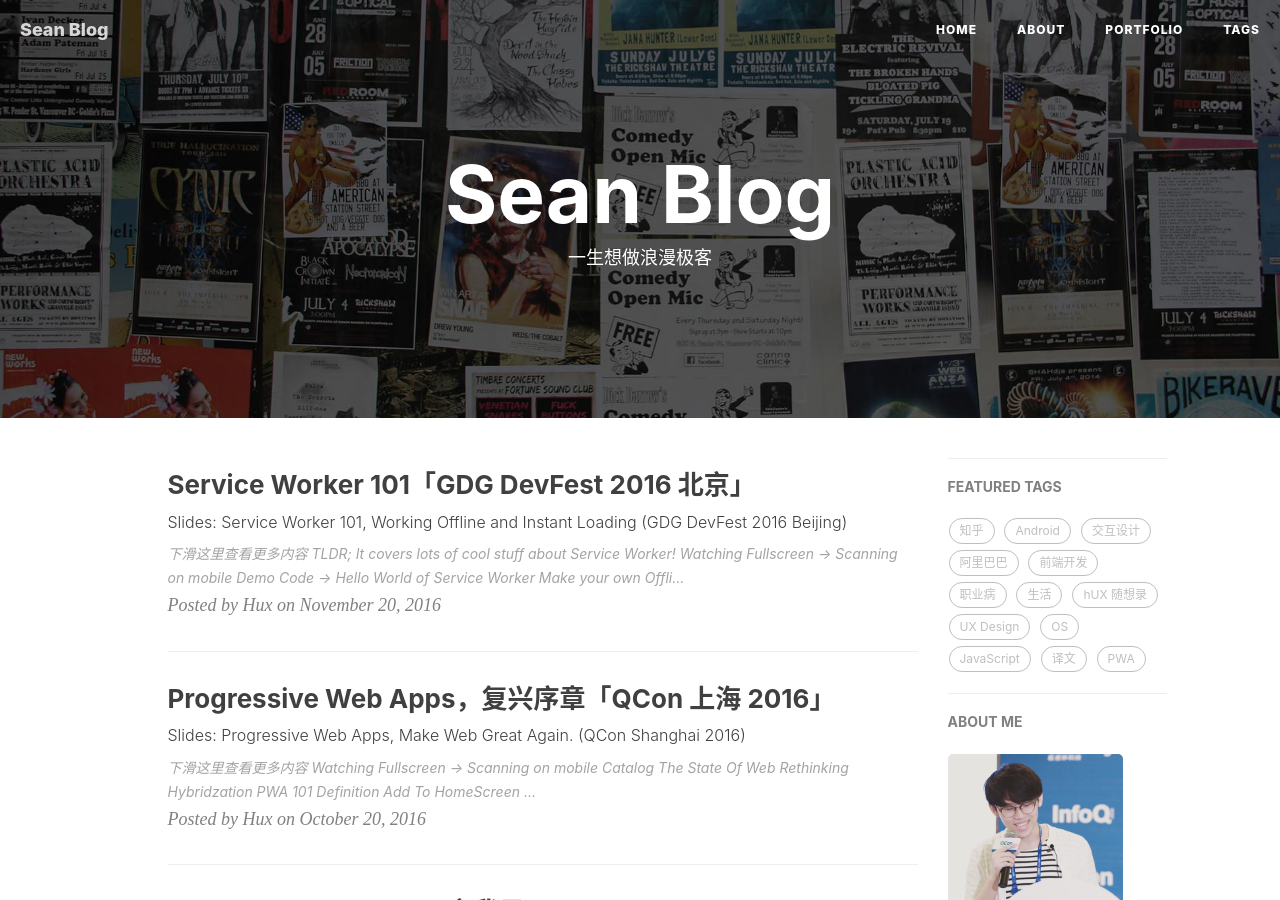
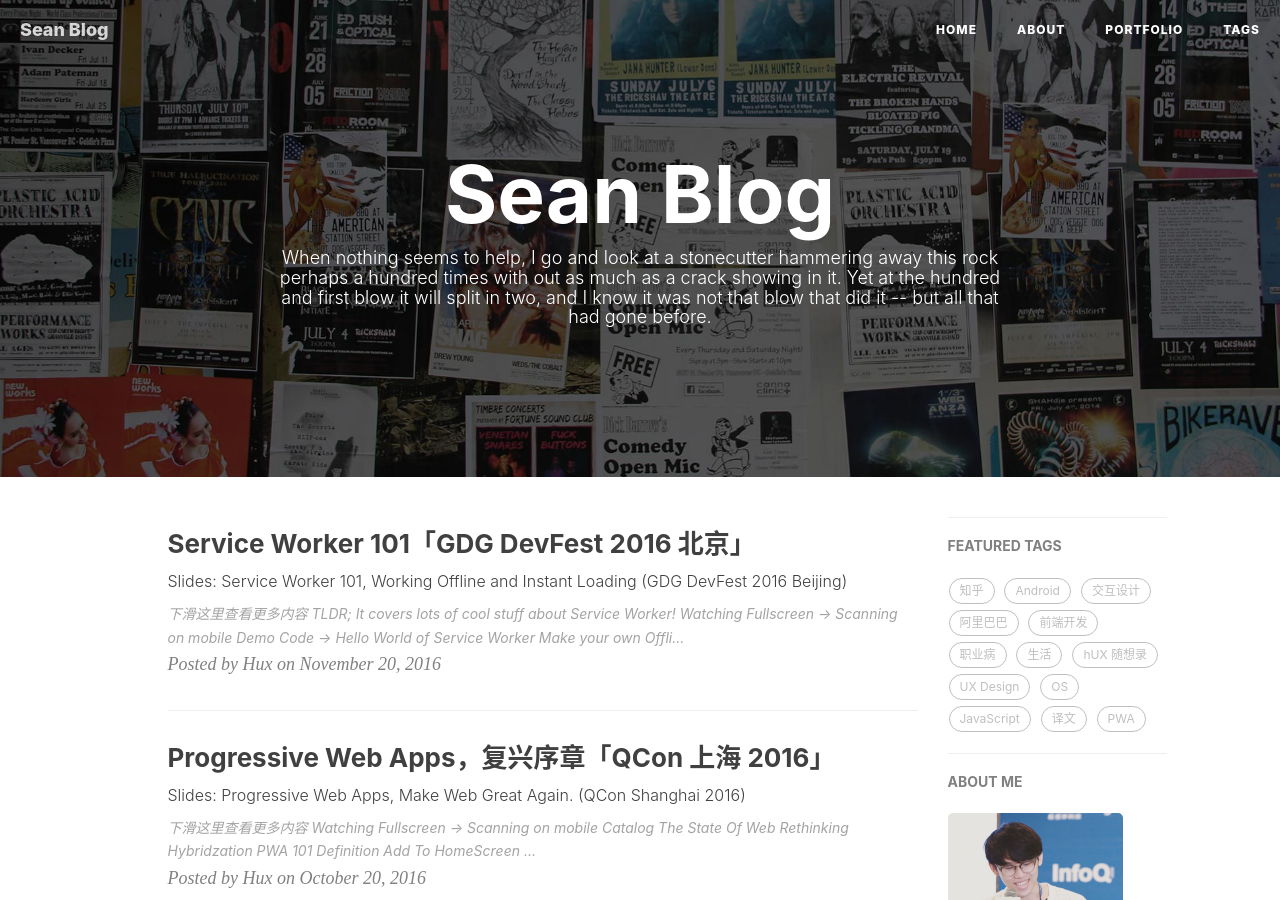
Before and after one commit to yangchangshun/yangchangshun.github.io, a Jekyll site: the page built from index.html, in a window 1280 px wide and 900 px high. Built offline with Jekyll 4.4.1, drawn with Linux system fonts in a browser that asks for light colours; nearby versions of some CDN libraries; the list of posts is cut into pages by our own code; comment, search, counter and statistics services are not loaded.

Commit message:
update index.html

```diff
--- a/index.html
+++ b/index.html
@@ -1,6 +1,6 @@
 ---
 layout: page
-description: "一生想做浪漫极客"
+description: "When nothing seems to help, I go and look at a stonecutter hammering away this rock perhaps a hundred times with out as much as a crack showing in it. Yet at the hundred and first blow it will split in two, and I know it was not that blow that did it -- but all that had gone before."
 ---
 
 {% for post in paginator.posts %}
```
